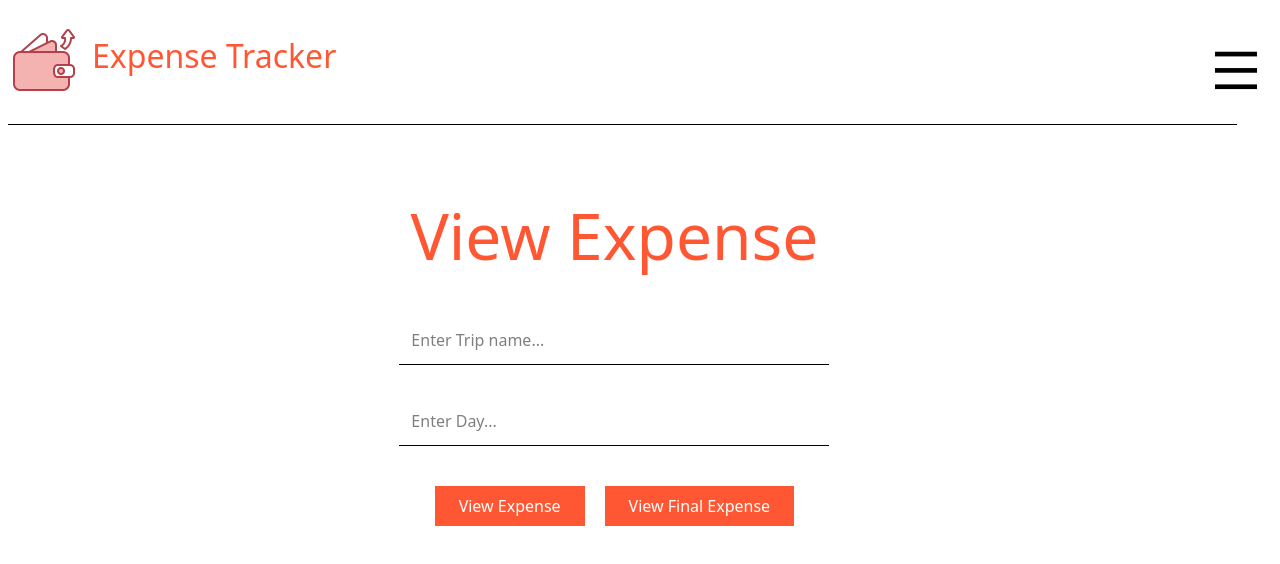
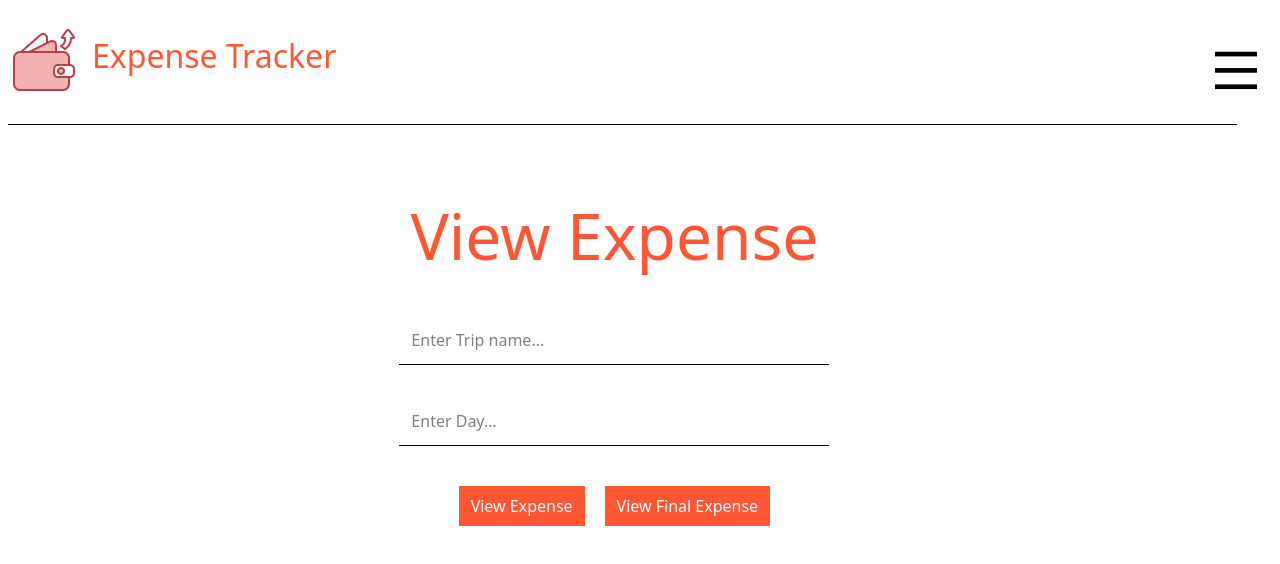
Before and after one commit to AritraChakraborty2003/Chaloghumein, a React (Vite) app in the folder Frontend/TripManager/: page /viewExpense in a window 1280 px wide. Shown: the top 564 px of the page. Built offline with nearby package versions, Linux system fonts and the light colour scheme; no server answers.

Commit message:
Final:Final MVP Commit

```diff
--- a/Frontend/TripManager/src/Components/ViewExpense.tsx
+++ b/Frontend/TripManager/src/Components/ViewExpense.tsx
@@ -93,13 +93,13 @@ const ViewExpense = () => {
           <div className="buttonHolder mt-10  flex gap-x-5">
             <button
               onClick={handleExpenseView}
-              className="p-2 bg-[#FF5733] text-white pl-6 pr-6  2xl:text-[2.25vmin]"
+              className="p-2 bg-[#FF5733] text-white pl-3 pr-3  2xl:text-[2.25vmin]"
             >
               View Expense
             </button>
             <button
               onClick={handleFinalExpenseView}
-              className="p-2 bg-[#FF5733] text-white pl-6 pr-6  2xl:text-[2.25vmin]"
+              className="p-2 bg-[#FF5733] text-white pl-3 pr-3  2xl:text-[2.25vmin]"
             >
               View Final Expense
             </button>
```
